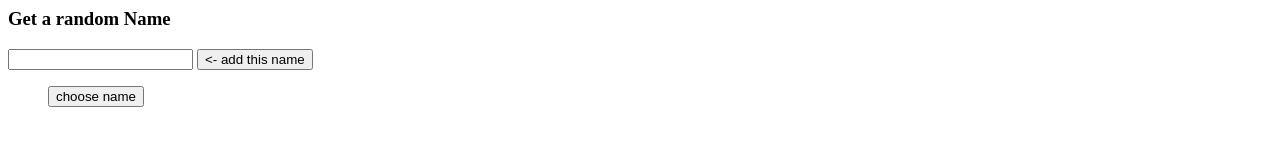
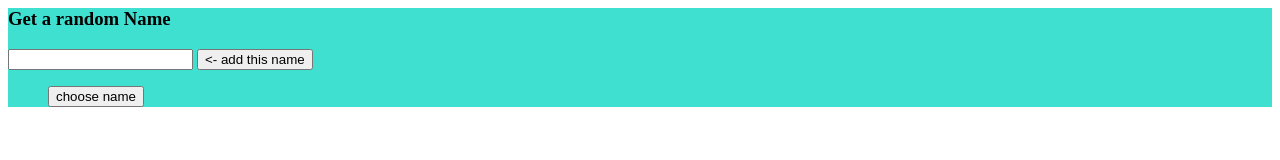
Before and after one commit to Grajales-K/randomName_blocks, a plain HTML site: page index.html in a window 1280 px wide. Drawn offline with Linux system fonts and the light colour scheme.

Commit message:
Update index.html

```diff
--- a/index.html
+++ b/index.html
@@ -1,7 +1,7 @@
 <html>
   <style>
     #first{
-    justify-content: center;
+    background-color: #40E0D0;
     }
 
 
```
